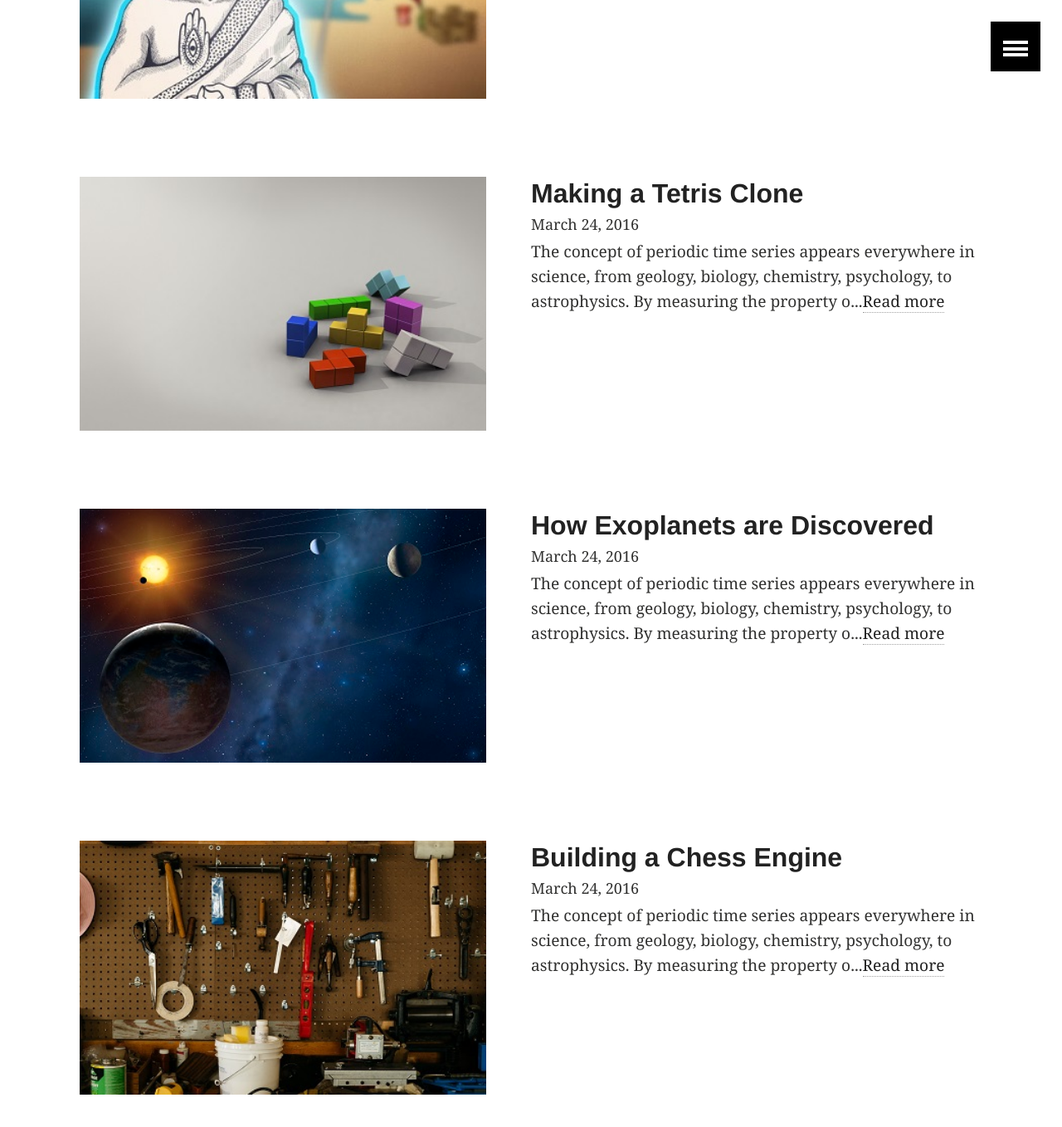
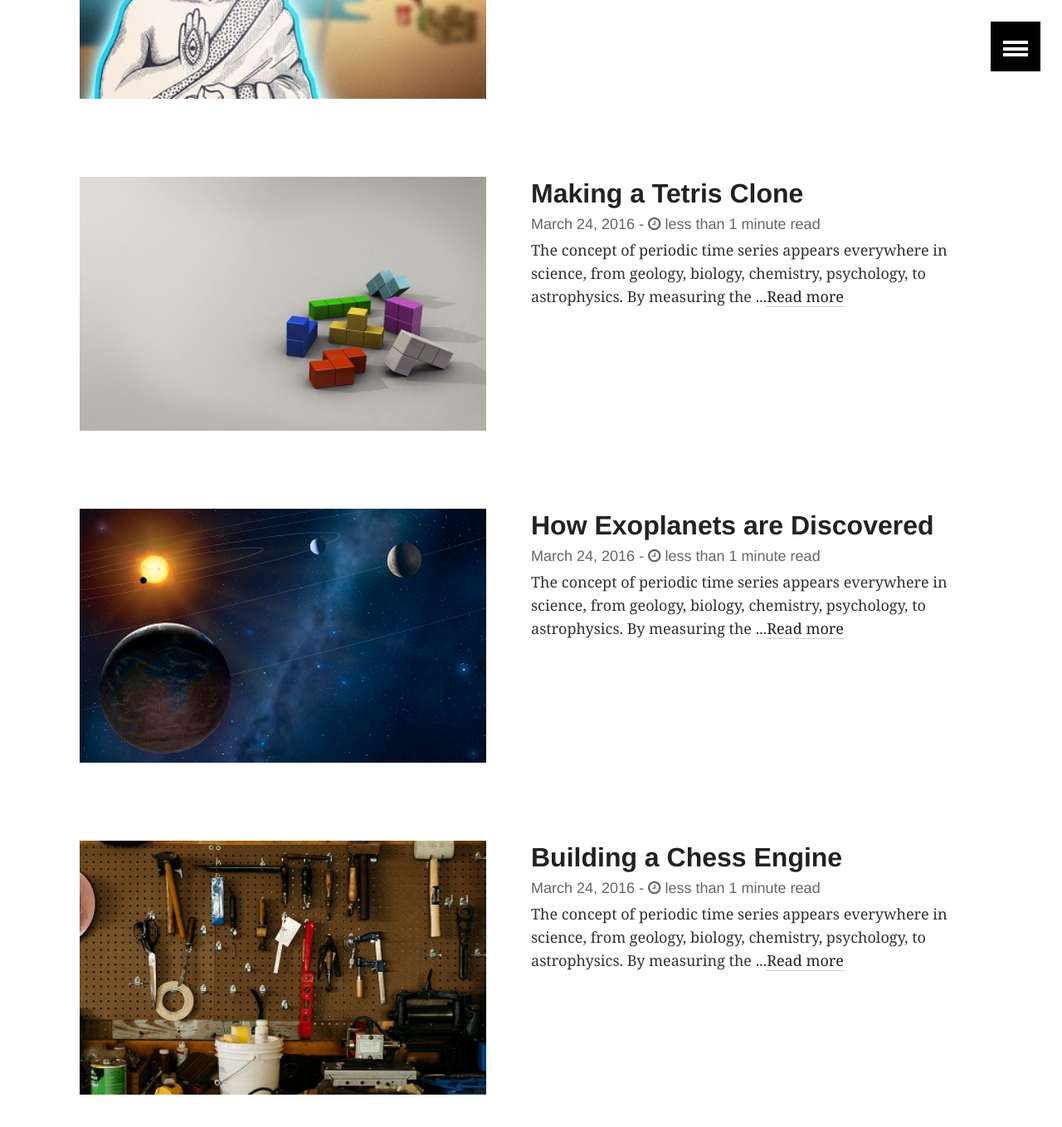
Before and after one commit to LeNPaul/that-hungry-mind, a Jekyll site: the page built from index.md, in a window 1280 px wide and 1400 px high, scrolled down 4426 px. Shown: the top 1358 px of the window at 83% size. Built offline with Jekyll 4.4.1, drawn with Linux system fonts in a browser that asks for light colours; some of the changed text lies outside the part shown.

Commit message:
Add correct read time for home page

```diff
--- /dev/null
+++ b/_includes/front-read-time.html
@@ -0,0 +1,10 @@
+<span class="reading-time" title="Estimated read time">
+  {% assign words = post.content | strip_html | number_of_words %}
+  {% if words < 180 %}
+    less than 1 minute read
+  {% elsif words < 360 %}
+    1 minute read
+  {% else %}
+    {{ words | divided_by:180 }} minute read
+  {% endif %}
+</span>
--- a/_includes/post-grid-list.html
+++ b/_includes/post-grid-list.html
@@ -8,7 +8,7 @@
 <div style="float:right;width:50%;height:400px;position:relative;bottom:30px">
 <h2 class="post-title" itemprop="name"><a href="{{ site.url }}{{ post.url }}">{{ post.title }}</a></h2>
 {% if post.date %}
-  <p class="entry-date date published" style="position:relative;bottom: 25px"><time datetime="{{ post.date | date: "%Y-%m-%d" }}" itemprop="datePublished">{{ post.date | date: "%B %d, %Y" }}</time></p>
+  <p class="entry-date date published subtitle" style="position:relative;bottom: 25px"><time datetime="{{ post.date | date: "%Y-%m-%d" }}" itemprop="datePublished">{{ post.date | date: "%B %d, %Y" }}</time> - <i class="fa fa-clock-o" aria-hidden="true"></i> {% include front-read-time.html %}</p>
 {% endif %}
-<p class="post-excerpt" itemprop="description" style="position:relative;bottom: 45px;font-size: 1.5vw">{{ post.content | strip_html | truncate: 160 }}<a href="{{ post.url }}">Read more</a></p>
+<p class="post-excerpt" itemprop="description" style="position:relative;bottom: 40px;">{{ post.content | strip_html | truncate: 150 }}<a href="{{ post.url }}">Read more</a></p>
 </div>
```
